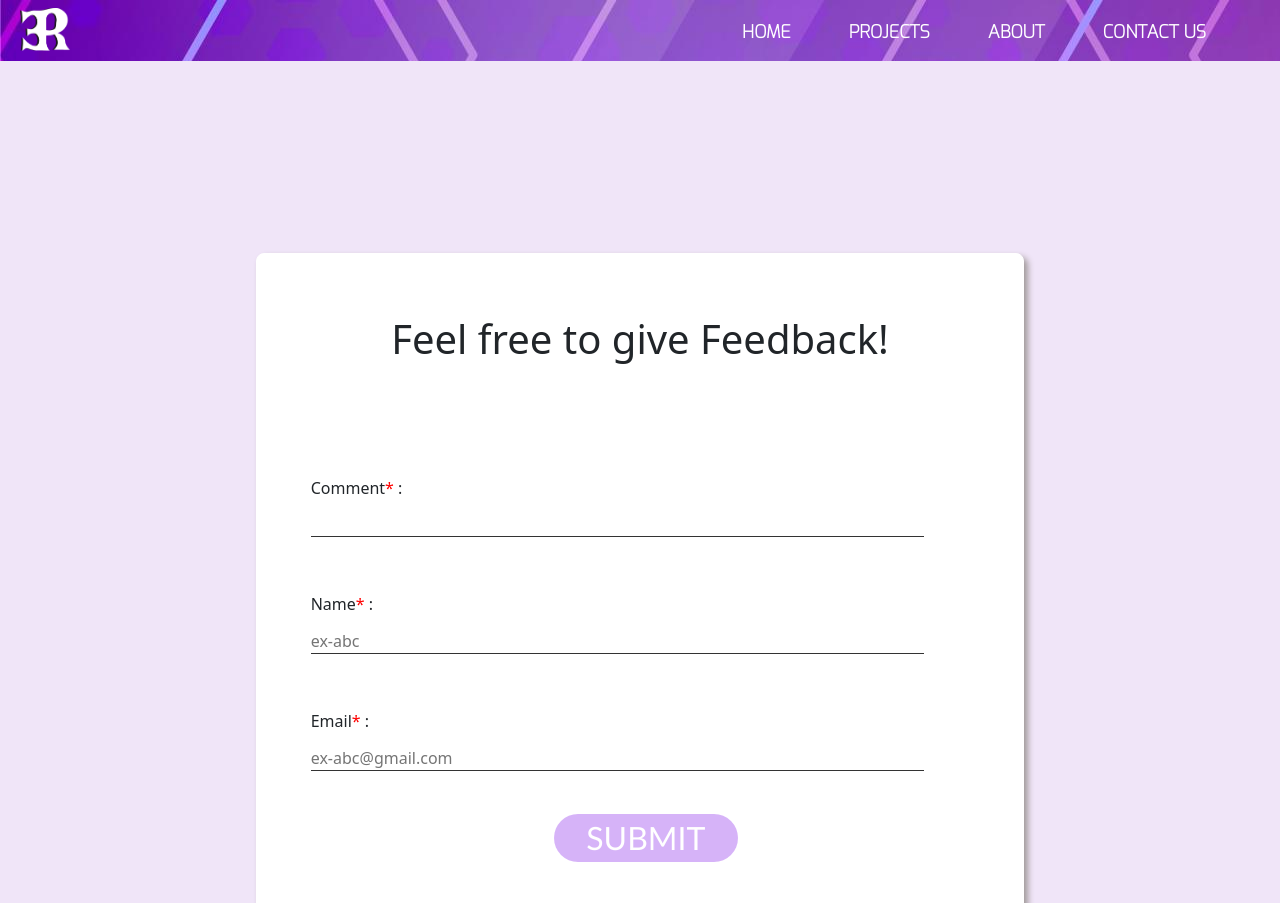
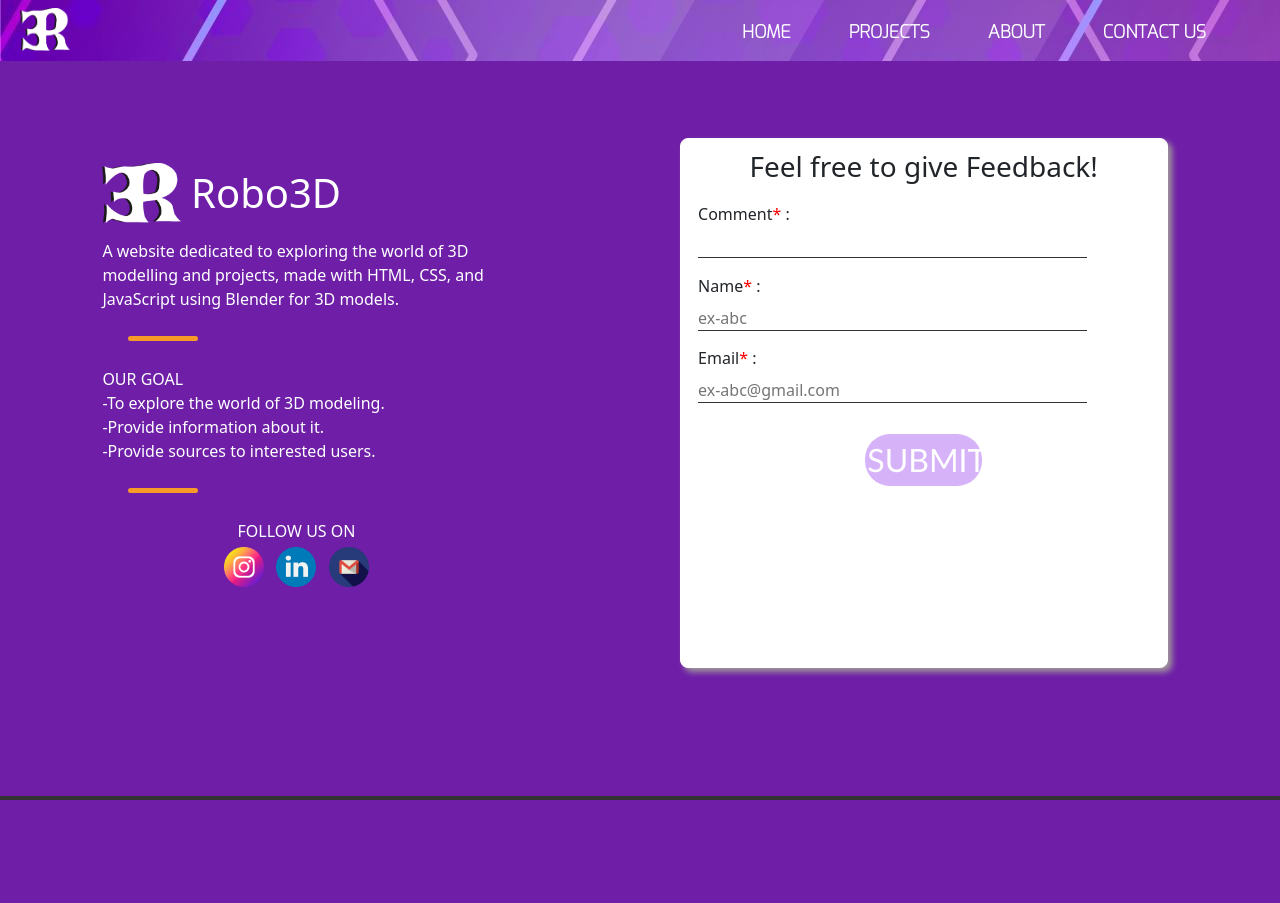
Before and after one commit to sonal-jk/html-practise, a plain HTML site: page College Project/Feedback.html in a window 1280 px wide. Shown: the top 903 px of the page. After the commit the page ends 800 px from the top, so only its background shows below. Drawn offline with nearby package versions, Linux system fonts and the light colour scheme.

Commit message:
commit and push

```diff
--- a/College Project/Feedback.html
+++ b/College Project/Feedback.html
@@ -10,8 +10,36 @@
     <link rel="stylesheet" href="https://fonts.googleapis.com/css2?family=Material+Symbols+Outlined:opsz,wght,FILL,GRAD@40,200,1,0" />
     <link rel="icon" href="images/white logo.png" >
     <title>Feedback Form</title>
+    <style>
+        footer{
+            margin-top: 8%;
+        }
+        @media only screen and (max-width:762px){
+            html,body{
+                width: 100%;
+
+                margin: 0;
+                padding: 0;
+                overflow-x:hidden;
+            }
+
+            footer{
+                position: relative;
+                position: static;
+
+                bottom: 0%;
+
+            }
+
+        }
+    </style>
+
+
+
 </head>
+
 <body  class="form" id="top">
+
     <nav class="navbar p-0 text-white" id="top">
 
         <span class="brand text-white  "><a href="index.html"><img src="images/white logo.png" height="43px" width="50px" alt="logo"></a></span>
@@ -65,10 +93,32 @@
 
 
 <div class="wrap">
-<div>
-    <center>
+<div id="data">
+    <div ><img src="images/white logo.png" height="60vw" alt=""><span style="font-size: 40px; padding: 10px; vertical-align: middle;">Robo3D</span>
+    <br>
+<p>
+A website dedicated to exploring the world of  3D modelling and projects, made with HTML, CSS, and JavaScript using Blender for 3D models.</p>
+<div class="line"></div>
+ OUR GOAL
+ <br>
+ -To explore the world of 3D modeling. <br>
+ -Provide information about it. <br>
+ -Provide sources to interested users.
+
+<div class="line"></div>
+<div id="follow">
+FOLLOW US ON <br>
+<a href="https://www.instagram.com/kanix_op/?igshid=NTE5MzUyOTU%3D"><img src="images/instagram.png" height="40px" alt=""></a>
+<a href="https://www.linkedin.com/in/kanishk-chaudhary-59722822a "><img src="images/linkedin.png" height="40px" alt=""></a>
+<a href="https://mail.google.com/a/saitm.org/?view=cm&fs=1&to=sonal_213025@saitm.org"><img src="images/gmail.png" height="40px" alt=""></a></div>
+
+</div>
+</div>
+
+<div class="page">
+
         <form id="form1" action="">
-            <h1>Feel free to give Feedback!</h1>
+            <h3>Feel free to give Feedback!</h3>
             <div id="feed">
 
             <label for="">Comment<span class="imp">*</span> :</label>
@@ -82,9 +132,9 @@
 
            <button disabled type="button" id="hide">SUBMIT</button>
         </div>
-        </form></center></div>
+        </form>
 
-        <div>
+
             <center>
             <form id="form2" action="">
                 <h1>Thanks for the Feedback! </h1>
--- a/College Project/css/style.css
+++ b/College Project/css/style.css
@@ -5,7 +5,10 @@
 
 
 }
-
+html,body{
+    margin: 0;
+    overflow-x: hidden;
+}
 .dark{
     background-color: #1c1b1c;
     color: white;
@@ -23,11 +26,7 @@
 .brand img{
 margin: 0px 10px 10px 20px;}
 .navbar{
-    /*background-color: rgba(188, 149, 207, 1);
-    */
-
     background-image: url('../images/5442673.jpg');
-min-height: 100%;
 }
 #ham{
     display: inline-block;
@@ -238,25 +237,61 @@ footer hr{
 }
 
 .form{
-    background-color: rgb(240, 229, 248);
-    min-height: 100vh;
-    height: 100%;
+    background-color: rgb(110, 30, 167);
+    max-height: 100vh;
+
     display: flex;
     flex-direction: column;
     position: relative;
 
 }
 .wrap{
+    min-height: calc(100vh - 62.5px - 104.69px);
+    display: flex;
     flex: 1;
+
+
+}
+.line{
+
+    width: 70px;
+    border-radius: 20px;
+    height: 5px;
+    background-color: #f89a28;
+    margin:6px 0px;
+
+}
+#data{
+    color: white;
+    width: 40%;
+    margin: 4% 2% 4% 4% ;
+    padding:2% 2%;
+    overflow:visible;
+}
+#data div {
+    margin: 2vw;
+}
+
+
+
+#data p{
+    margin-top: 4%;
+}
+#follow{
+    text-align: center;
+}
+#follow img{
+    margin: 4px;
 }
 form{
-    width: 60%;
-    height: 80%;
+    width: 80%;
+    height: 100%;
+
     text-align: left;
     border: 1px solid  rgb(255, 255, 255);;
     box-shadow: 4px 4px 6px #a19a9a;
     border-radius: 8px;
-    margin: 15vw 0vw ;
+    margin: 2vw 10% ;
     background-color: rgb(255, 255, 255);
 
 
@@ -293,23 +328,34 @@ form{
 #feed{
     display: flex;
     flex-direction: column;
-    margin: 5% 2% 18% 2%;
+
+    margin: 2% ;
     width: 80%;
+    height: 90%;
 
 
 }
-form h1{
+.page{
+    width: 50%;
+    margin: 4%;
+
+
+}
+form h3{
+    padding: 1px;
+    margin-top: 10px;
     text-align: center;
-    margin: 8%;
+
+
 }
 
 
 #feed label{
-    margin: 4vw 2vw 0px 3vw;
+    margin: 2% 2% 1% 2%;
     }
 #feed input{
     width: 100%;
-    margin: 1vw 2vw 4px 3vw;
+    margin: 1% 2% 2% 2%;
     outline: none;
     border: none;
     border-bottom: 1px solid #333;
@@ -320,8 +366,9 @@ form h1{
     opacity: 0.4;
 }
 #feed button{
-   margin: 3vw 0vw 3vw 22vw;
+   margin: 6% 45%;
     width: 30%;
+    padding: 2px;
     border: none;
     border-radius: 25px;
     font-size:2.5vw;
@@ -525,6 +572,48 @@ footer img{
         height: 5vw;
         width: 5vw;
     }
+    #page{
+        width: 80vw;
+        height: 80vw;
+        align-self: center;
+        justify-content: center;
+        left: 50%;
+        right: 50%;
+        margin-bottom: 100px;
+    }
+    form{
+        padding: 5vw;
+        width: 150%;
+        max-height: 90%;
+        margin: 20% 17%;
+
+
+    }
+    #feed label{
+        margin: 2% 2% 2% 1%;
+        }
+    #feed input{
+        width: 100%;
+        margin: 1% 2% 4% 1%;
+
+
+
+    }
+
+    #data{
+        width: 0%;
+        height: 0px;
+        display: none;
+        visibility: hidden;
+        margin: 0;
+        padding: 0;
+    }
+    .wrap{
+        height: 100vw;
+        margin-bottom: 8%;
+        box-sizing: border-box;
+    }
+
 }
 
 @media(max-width:280px){
```
